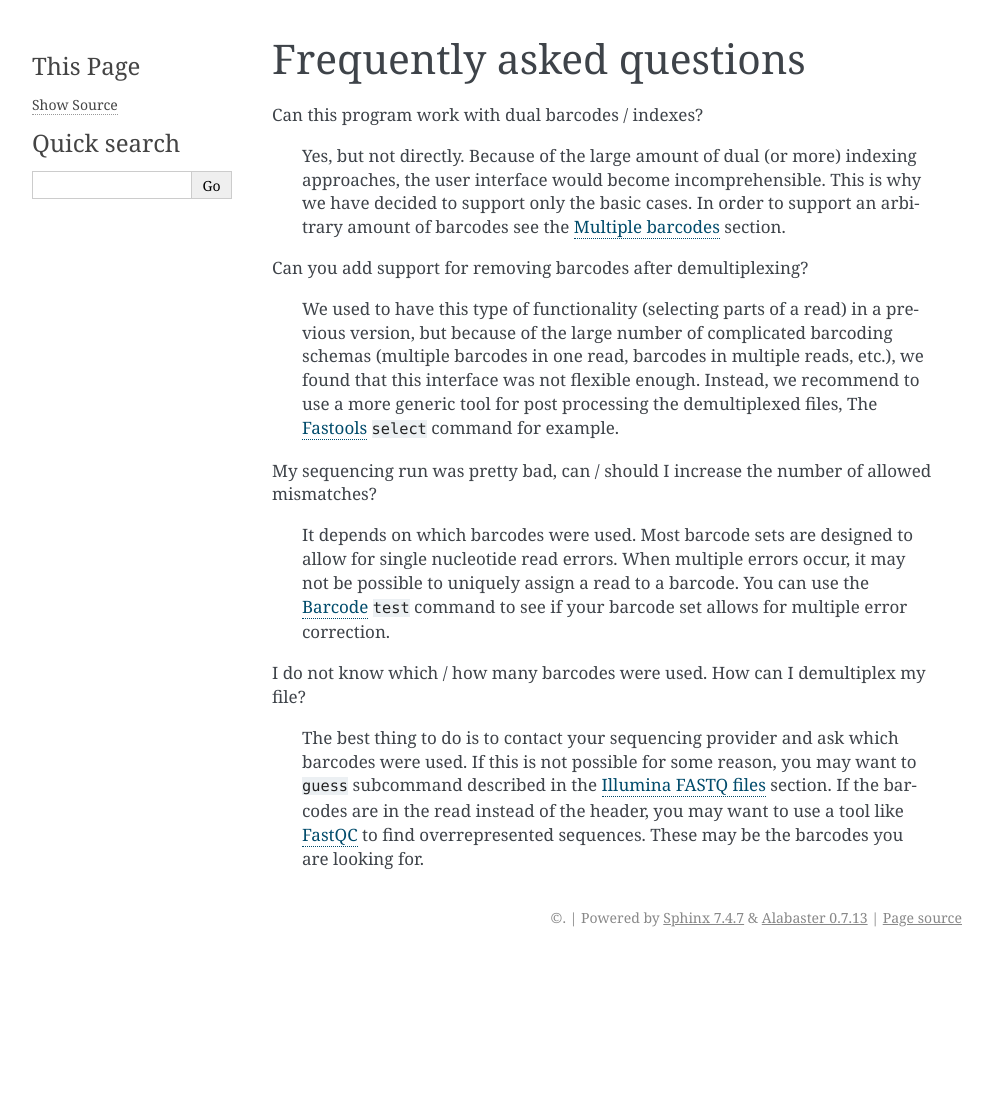
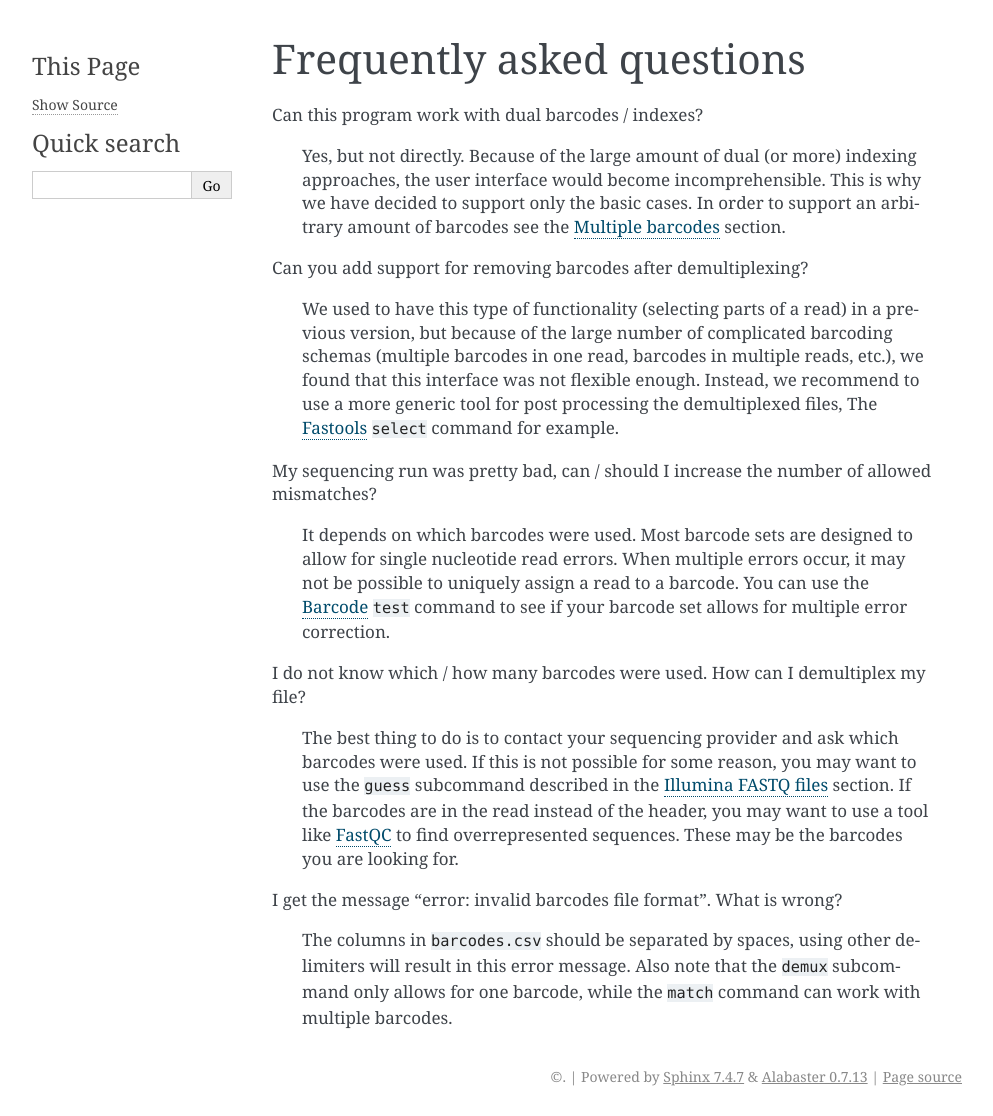
Before and after one commit to jfjlaros/demultiplex, a Sphinx documentation site: the page built from docs/faq.rst, in a window 1280 px wide. Shown: the whole page, without its empty margins (148-1141 px from the left). Built offline with Sphinx 7.4.7, drawn with Linux system fonts in a browser that asks for light colours; before the commit the page ends 957 px from its top, so only the background shows below that.

Commit message:
Updated FAQ.

```diff
--- a/docs/faq.rst
+++ b/docs/faq.rst
@@ -34,10 +34,17 @@ file?
 
     The best thing to do is to contact your sequencing provider and ask which
     barcodes were used. If this is not possible for some reason, you may want
-    to ``guess`` subcommand described in the :ref:`illumina` section. If the
-    barcodes are in the read instead of the header, you may want to use a tool
-    like FastQC_ to find overrepresented sequences. These may be the barcodes
-    you are looking for.
+    to use the ``guess`` subcommand described in the :ref:`illumina` section.
+    If the barcodes are in the read instead of the header, you may want to use
+    a tool like FastQC_ to find overrepresented sequences. These may be the
+    barcodes you are looking for.
+
+I get the message "error: invalid barcodes file format". What is wrong?
+
+    The columns in ``barcodes.csv`` should be separated by spaces, using other
+    delimiters will result in this error message. Also note that the ``demux``
+    subcommand only allows for one barcode, while the ``match`` command can
+    work with multiple barcodes.
 
 
 .. _FastQC: https://www.bioinformatics.babraham.ac.uk/projects/fastqc/
```
